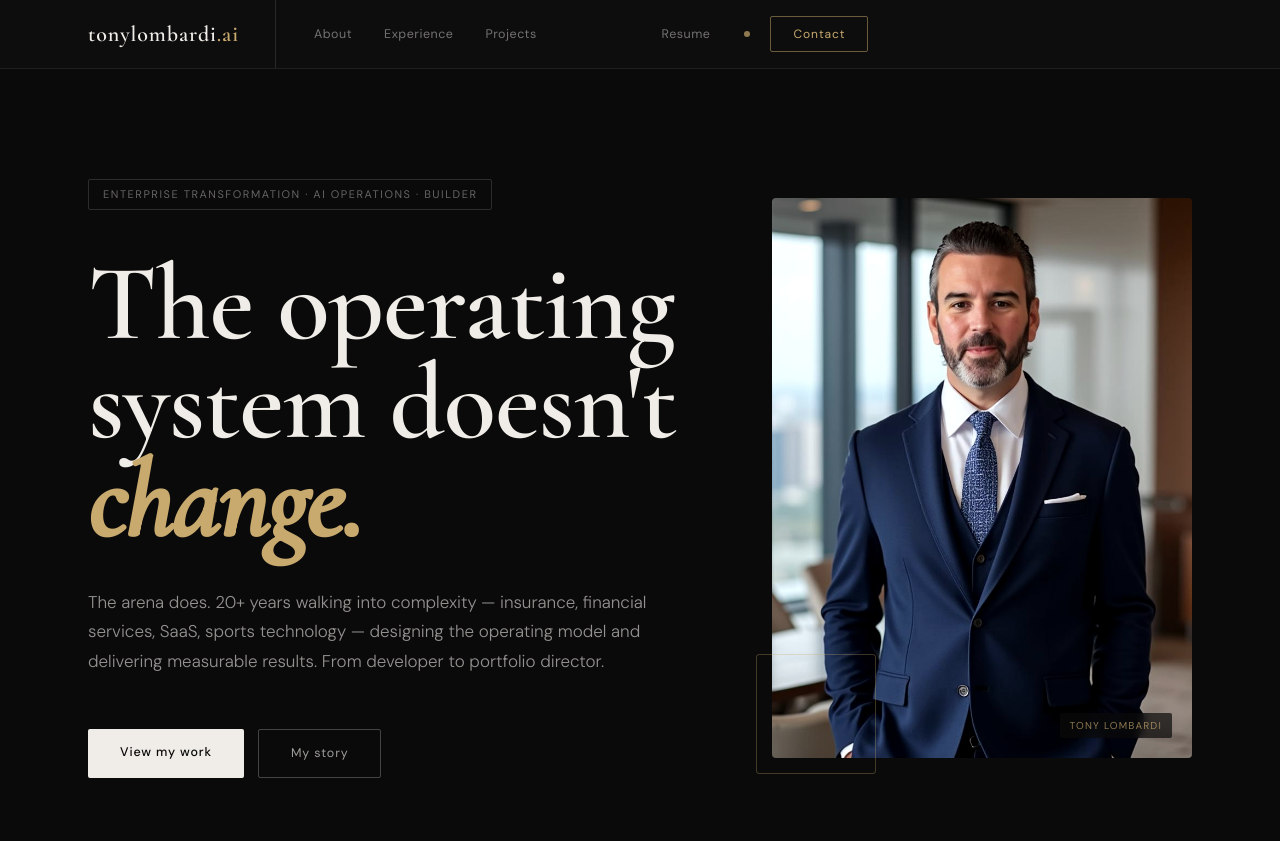
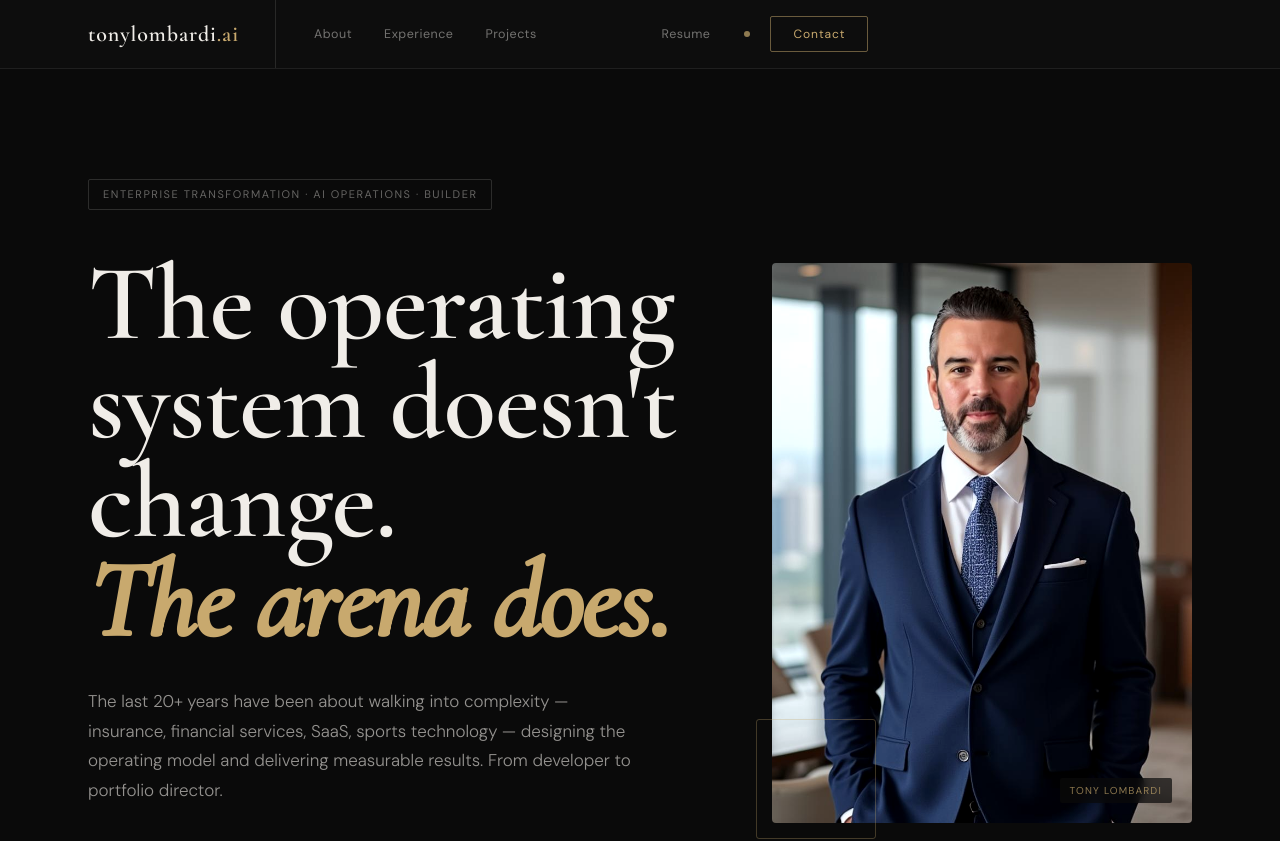
Before and after one commit to tonylombardi-22/personal_branding, a Next.js app: page / in a window 1280 px wide. Shown: the top 841 px of the page. Built offline with nearby package versions, Linux system fonts and the light colour scheme.

Commit message:
update homepage positioning headline Tonys edits

```diff
--- a/app/page.tsx
+++ b/app/page.tsx
@@ -455,11 +455,11 @@ export default function Home() {
             <div className="hero-tag">Enterprise Transformation · AI Operations · Builder</div>
             <h1 className="hero-h1">
               The operating<br />
-              system doesn't<br />
-              <span className="gold">change.</span>
+              system doesn't change.<br />
+              <span className="gold">The arena does.</span>
             </h1>
             <p className="hero-sub">
-              The arena does. 20+ years walking into complexity — insurance, financial services,
+              The last 20+ years have been about walking into complexity — insurance, financial services,
               SaaS, sports technology — designing the operating model and delivering measurable results.
               From developer to portfolio director.
             </p>
```
